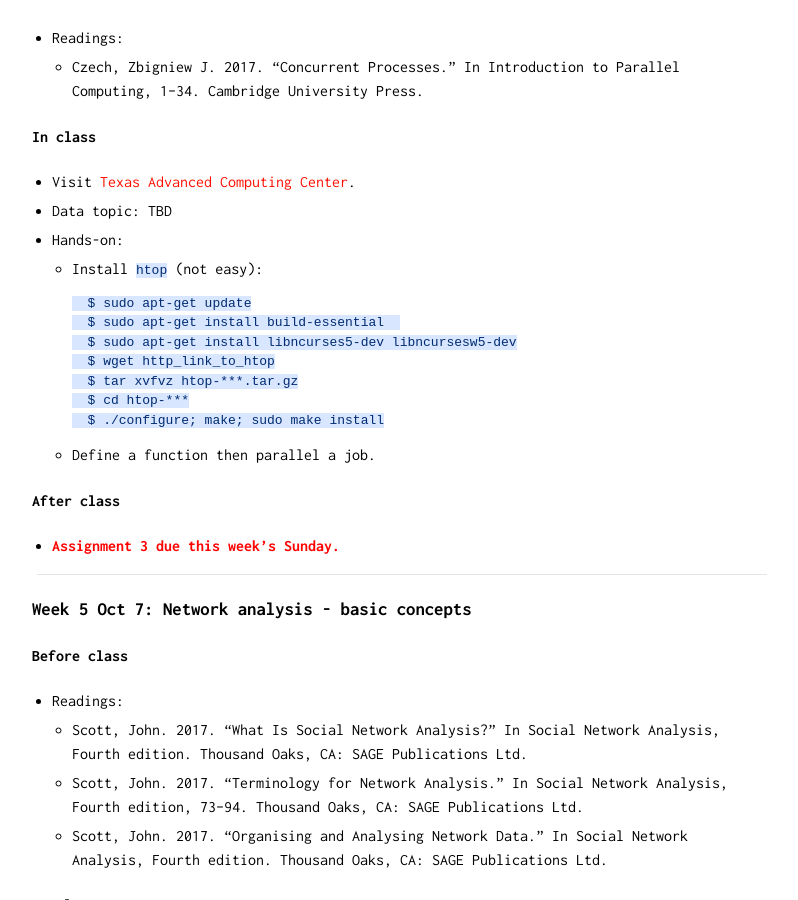
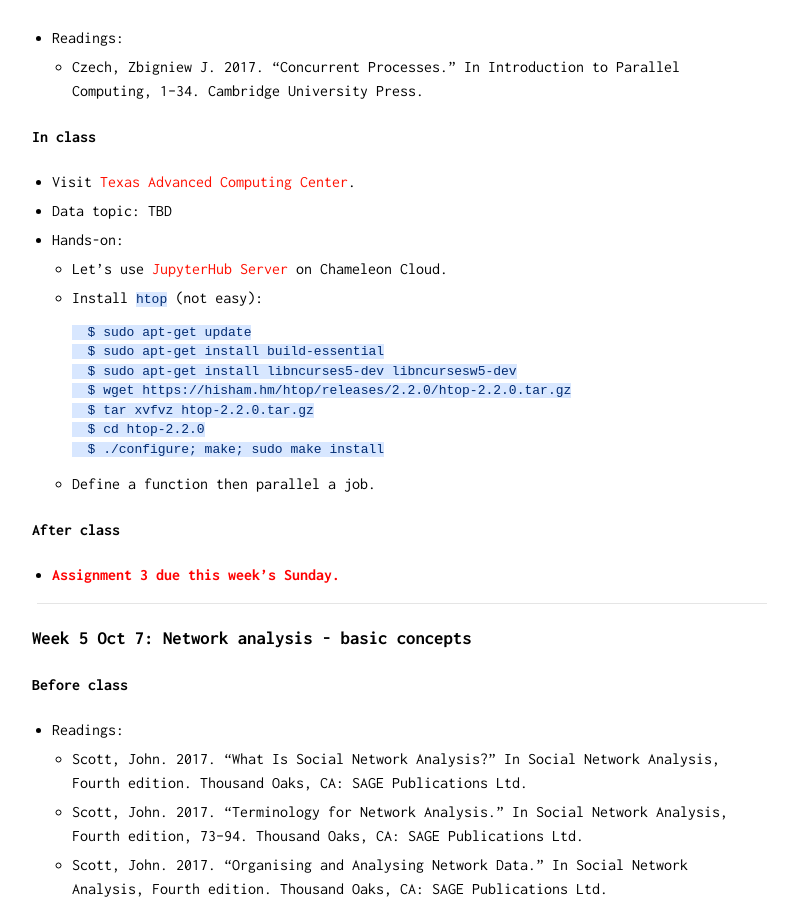
Before and after one commit to Xinjian-Paul-Li/open_data, a Jekyll site: the page built from docs/course_schedule.md, in a window 1280 px wide and 900 px high, scrolled down 2948 px. Shown: the whole window, without its empty margins (238-1036 px from the left). Built offline with Jekyll 4.4.1, drawn with Linux system fonts in a browser that asks for light colours; our own code applies the rules of GitHub Pages for plain Markdown files.

Commit message:
update course

````diff
--- a/docs/course_schedule.md
+++ b/docs/course_schedule.md
@@ -92,14 +92,15 @@
 - Visit [Texas Advanced Computing Center](https://www.tacc.utexas.edu/).
 - Data topic: TBD
 - Hands-on:
-	- Install `htop` (not easy):
+	- Let's use [JupyterHub Server](https://chameleoncloud.readthedocs.io/en/latest/technical/jupyter.html) on Chameleon Cloud.
+	- Install [`htop`](https://hisham.hm/htop/) (not easy):
 		```
 		$ sudo apt-get update
 		$ sudo apt-get install build-essential
 		$ sudo apt-get install libncurses5-dev libncursesw5-dev
-		$ wget http_link_to_htop
-		$ tar xvfvz htop-***.tar.gz
-		$ cd htop-***
+		$ wget https://hisham.hm/htop/releases/2.2.0/htop-2.2.0.tar.gz
+		$ tar xvfvz htop-2.2.0.tar.gz
+		$ cd htop-2.2.0
 		$ ./configure; make; sudo make install
 		```
 	- Define a function then parallel a job.
````
